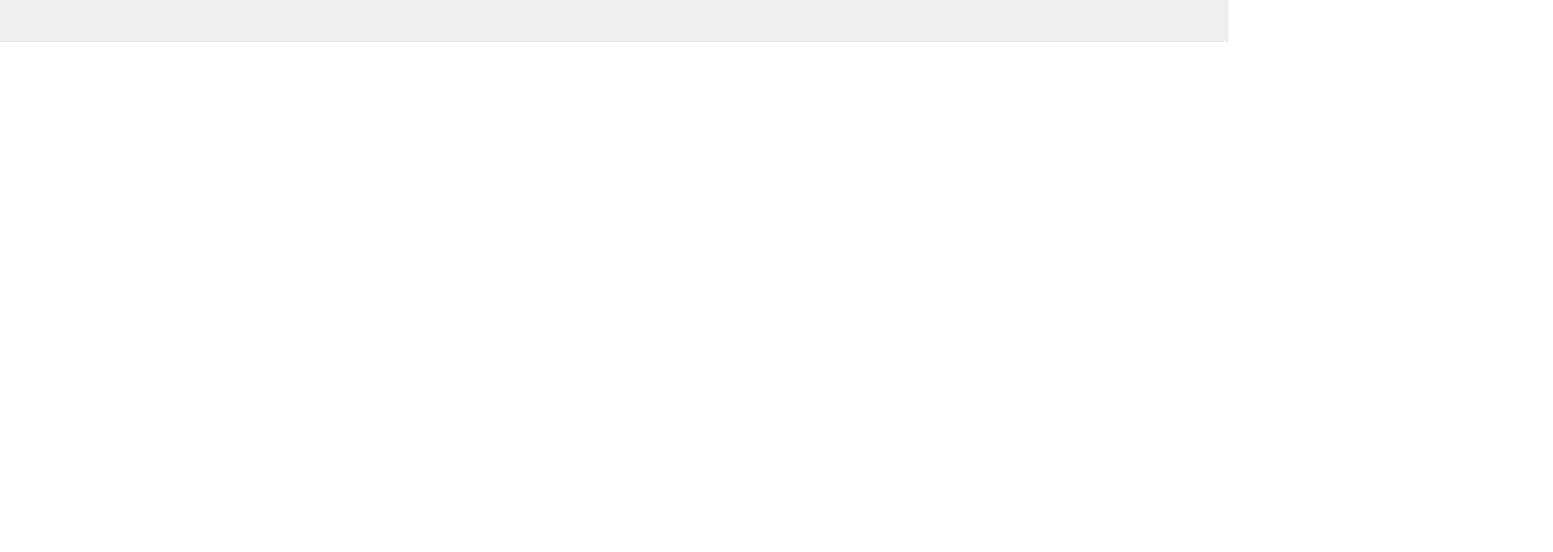
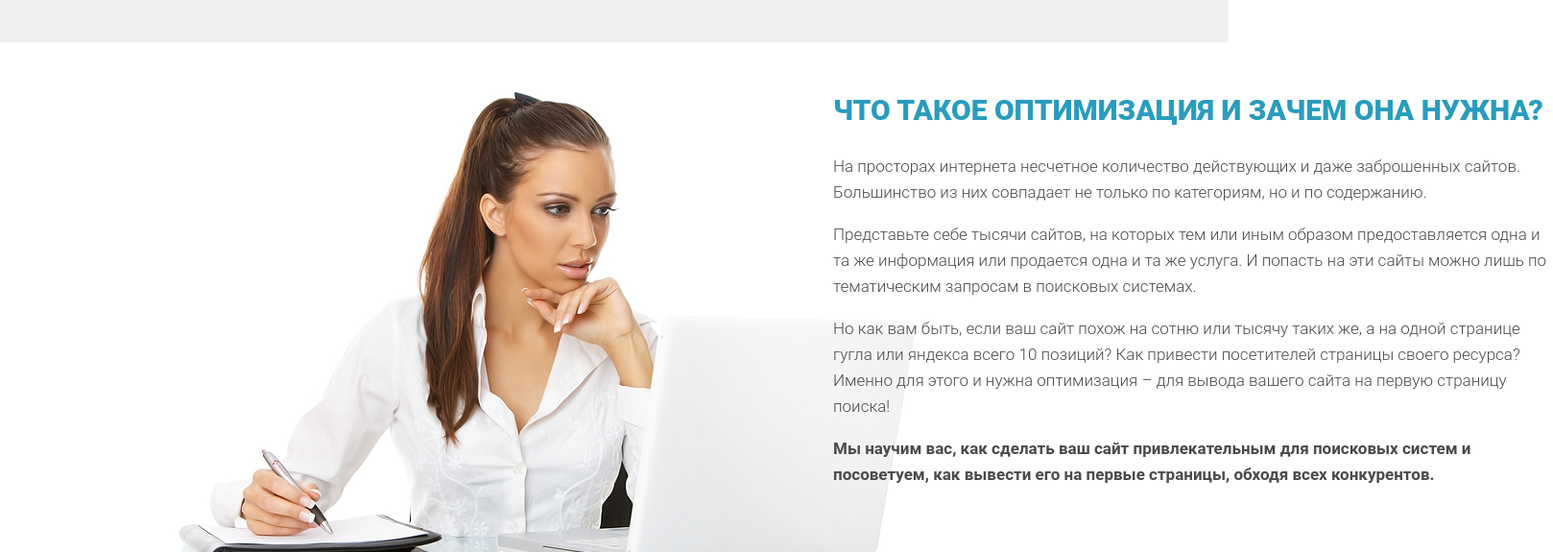
Before and after one commit to KlymenkoVlad/Site-For-Course, a website built with Vite: page index.html in a window 1280 px wide. Shown: the part 1402-1977 px from the top of the page at 96% size, 1618 px wide, since content can reach past the window. Before the commit the page ends 1446 px from the top, so only its background shows below. Built offline with nearby package versions, Linux system fonts and the light colour scheme.

Commit message:
course explanation is done

```diff
--- a/index.html
+++ b/index.html
@@ -47,6 +47,25 @@
         </div>
       </div>
 
+      <div class="explain-container">
+        <div class="explain-flex">
+
+          <div class="explain-flex-item">
+            <img src="./src/img/woman_bg.png" alt="" width="868px" height="502px">
+          </div>
+
+          <div class="explain-flex-item">
+            <h3>Что такое оптимизация и зачем она нужна?</h3>
+            <p>На просторах интернета несчетное количество действующих и даже заброшенных сайтов. Большинство из них совпадает не только по категориям, но и по содержанию.
+
+              <p>Представьте себе тысячи сайтов, на которых тем или иным образом предоставляется одна и та же информация или продается одна и та же услуга. И попасть на эти сайты можно лишь по тематическим запросам в поисковых системах.</p>
+              <p>Но как вам быть, если ваш сайт похож на сотню или тысячу таких же, а на одной странице гугла или яндекса всего 10 позиций? Как привести посетителей страницы своего ресурса? Именно для этого и нужна оптимизация – для вывода вашего сайта на первую страницу поиска! </p>
+              <p><span>Мы научим вас, как сделать ваш сайт привлекательным для поисковых систем и посоветуем, как вывести его на первые страницы, обходя всех конкурентов.</span></p>
+          </div></p>
+
+        </div>
+      </div>
+
     </main>
 
 
--- a/style.scss
+++ b/style.scss
@@ -216,3 +216,56 @@ h2 {
     line-height: 20px;
     color: #4A4A4A;
 }
+
+//---------------------------------------------
+
+.explain-container {
+    height: 547px;
+}
+
+.explain-flex {
+    display: flex;
+    justify-content: space-around;
+    align-items: center;
+    position: absolute;
+}
+
+.explain-flex-item  p {
+    text-align: left;
+    padding: 0px;
+    width: 750px;
+
+    font-weight: 300;
+    font-size: 17px;
+    line-height: 27px;
+
+
+    color: #4A4A4A;
+}
+
+.explain-flex-item  p span {
+
+    font-weight: 700;
+    font-size: 17px;
+    line-height: 27px;
+
+    color: #4A4A4A;
+}
+
+.explain-flex-item  h3 {
+    font-weight: 900;
+    font-size: 30px;
+    line-height: 30px;
+
+    text-transform: uppercase;
+
+    color: #299CBD;
+
+}
+
+.explain-flex-item img {
+    position: relative;
+    z-index: -1;
+    left: 140px;
+    top: 50px;
+}
```
Also changed, not shown: src/img/woman_bg.png (added).
